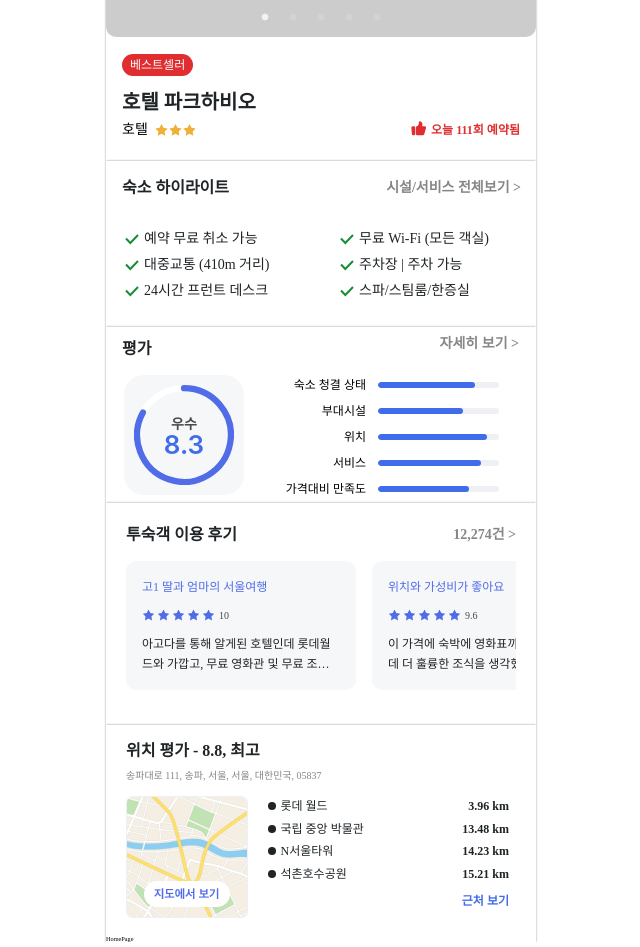
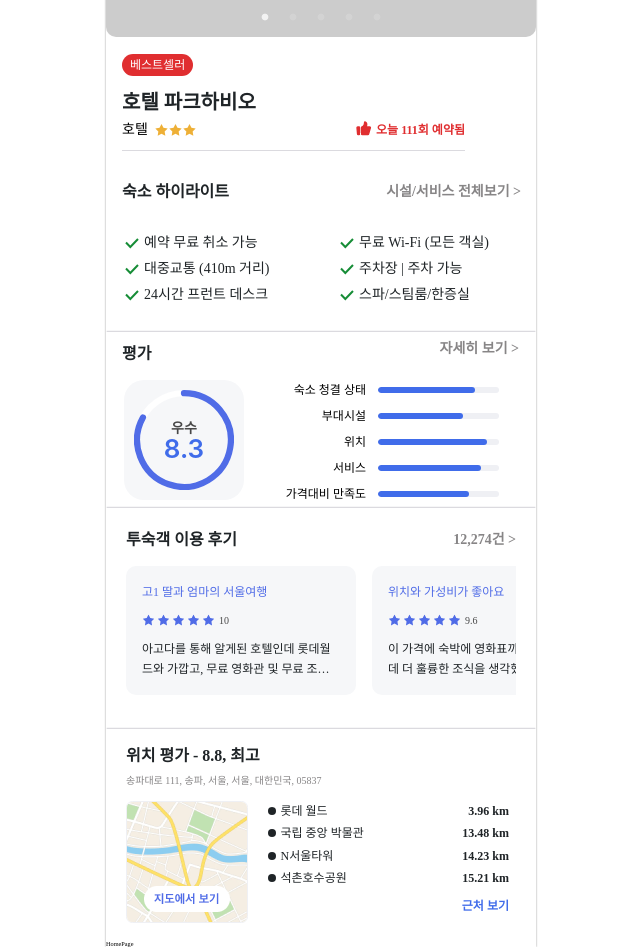
Before and after one commit to m2na7/35-COLLABORATION-WEB-AGODA, a React (Vite) app: page / in a window 1280 px wide. Shown: the part 220-1167 px from the top of the page, without its empty margins (319-959 px from the left). Built offline with nearby package versions, Linux system fonts and the light colour scheme; a web font is replaced by a local one.

Commit message:
refactor: detail 밑에 선 추가

```diff
--- a/src/pages/HotelDetailPage/Components/HotelDetail/Detail.style.ts
+++ b/src/pages/HotelDetailPage/Components/HotelDetail/Detail.style.ts
@@ -26,6 +26,9 @@ export const subtitleRow = css`
   display: flex;
   justify-content: space-between;
   align-items: center;
+  border-bottom: 1px solid ${theme.color.gray300};
+  width: 34.3rem;
+  padding-bottom: 1rem;
 `;
 
 export const subtitle = css`
--- a/src/pages/HotelDetailPage/Components/HotelDetail/Location.style.ts
+++ b/src/pages/HotelDetailPage/Components/HotelDetail/Location.style.ts
@@ -4,7 +4,6 @@ export const LocationWrapper = css`
   display: flex;
   flex-direction: column;
   padding: 1.5rem 2rem;
-  background-color: #fff;
 `;
 
 export const Header = css`
--- a/src/pages/HotelDetailPage/HotelDetailPage.tsx
+++ b/src/pages/HotelDetailPage/HotelDetailPage.tsx
@@ -14,7 +14,6 @@ const HotelDetailPage = () => {
       <HeaderSelection />
       <HotelCarousel />
       <Detail />
-      <Vector48 />
       <Highlights />
       <Vector48 />
       <RateReview />
```
